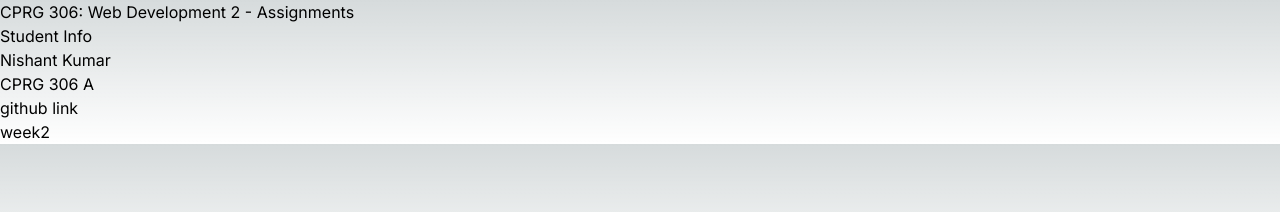
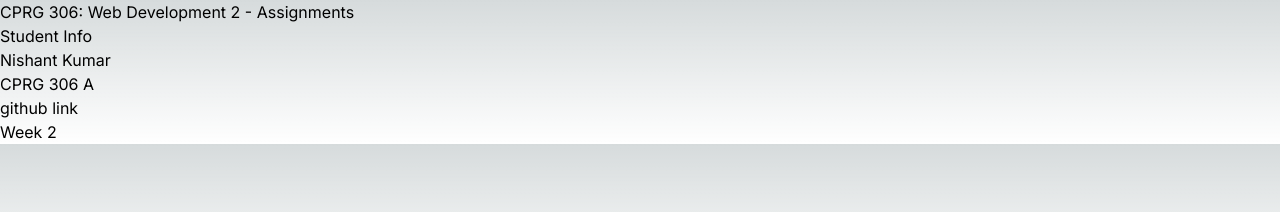
Before and after one commit to nishant-kd/cprg306-assignments, a Next.js app: page / in a window 1280 px wide. Shown: the top 212 px of the page. Built offline with nearby package versions, Linux system fonts and the light colour scheme.

Commit message:
changed title

```diff
--- a/app/page.js
+++ b/app/page.js
@@ -7,7 +7,7 @@ export default function page()
     <div>
       <h1>CPRG 306: Web Development 2 - Assignments</h1>
       <StudentInfo/>
-      <Link href="\week2">week2</Link>
+      <Link href="\week2">Week 2</Link>
 
 
     </div>
```
